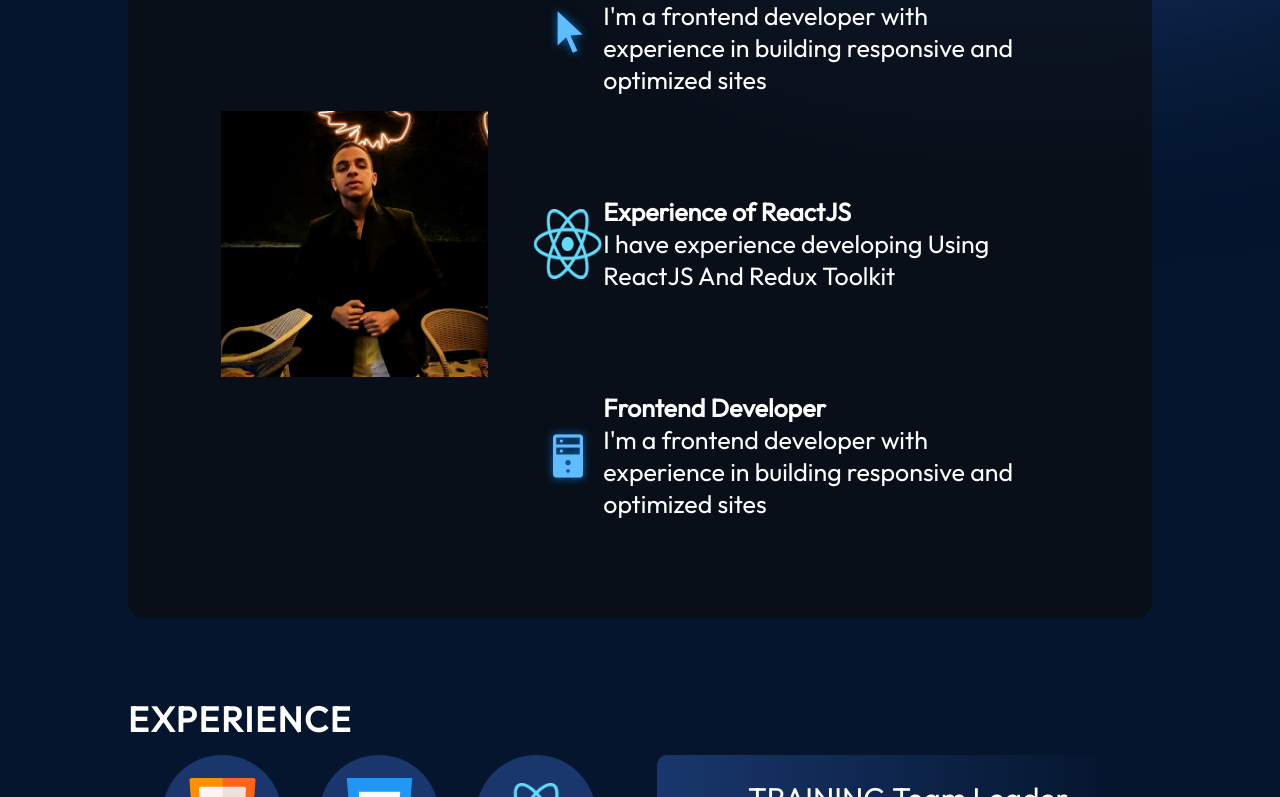
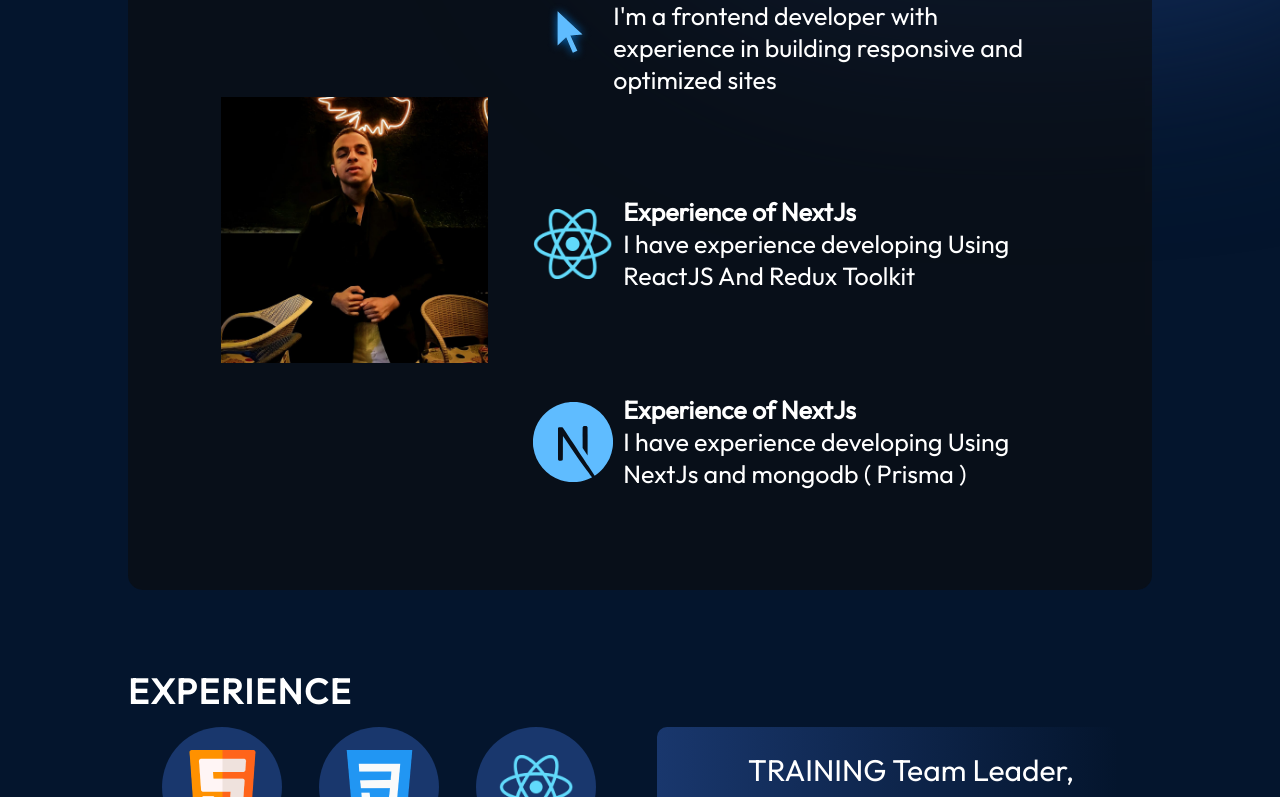
Before and after one commit to ziad768/MyProtfolio, a React (Vite) app: page / in a window 1280 px wide. Shown: the part 1003-1800 px from the top of the page. Built offline with nearby package versions, Linux system fonts and the light colour scheme.

Commit message:
Update About.jsx

```diff
--- a/src/components/About/About.jsx
+++ b/src/components/About/About.jsx
@@ -13,39 +13,50 @@ export const About = () => {
         />
         <ul className={styles.aboutItems}>
           <li className={styles.aboutItem}>
-            <img src={getImageUrl("about/cursorIcon.png")} alt="Cursor icon" />
+            <img
+              src={getImageUrl("about/cursorIcon.png")}
+              style={{ marginRight: "10px" }}
+              alt="Cursor icon"
+            />
             <div className={styles.aboutItemText}>
               <h3>Frontend Developer</h3>
               <p>
-                I'm a frontend developer with experience in building responsive
-                and optimized sites
+                I&apos;m a frontend developer with experience in building
+                responsive and optimized sites
               </p>
             </div>
           </li>
           <li className={styles.aboutItem}>
             <img
               src={getImageUrl("skills/react.png")}
-              width={70}
+              style={{ marginRight: "10px" }}
+              width={80}
               height={70}
               alt="React"
             />
             <div className={styles.aboutItemText}>
-              <h3>Experience of ReactJS</h3>
+              <h3>Experience of NextJs</h3>
               <p>
                 I have experience developing Using ReactJS And Redux Toolkit
               </p>
             </div>
           </li>
           <li className={styles.aboutItem}>
-          <img src={getImageUrl("about/serverIcon.png")} alt="Cursor icon" />
-          <div className={styles.aboutItemText}>
-            <h3>Frontend Developer</h3>
-            <p>
-              I'm a frontend developer with experience in building responsive
-              and optimized sites
-            </p>
-          </div>
-        </li>
+            <img
+              src={getImageUrl("about/next.svg")}
+              style={{ marginRight: "10px" }}
+              width={80}
+              height={100}
+              alt="Cursor icon"
+            />
+            <div className={styles.aboutItemText}>
+              <h3>Experience of NextJs</h3>
+              <p>
+                I have experience developing Using NextJs and mongodb{" "}
+                {"( Prisma )"}
+              </p>
+            </div>
+          </li>
         </ul>
       </div>
     </section>
```
